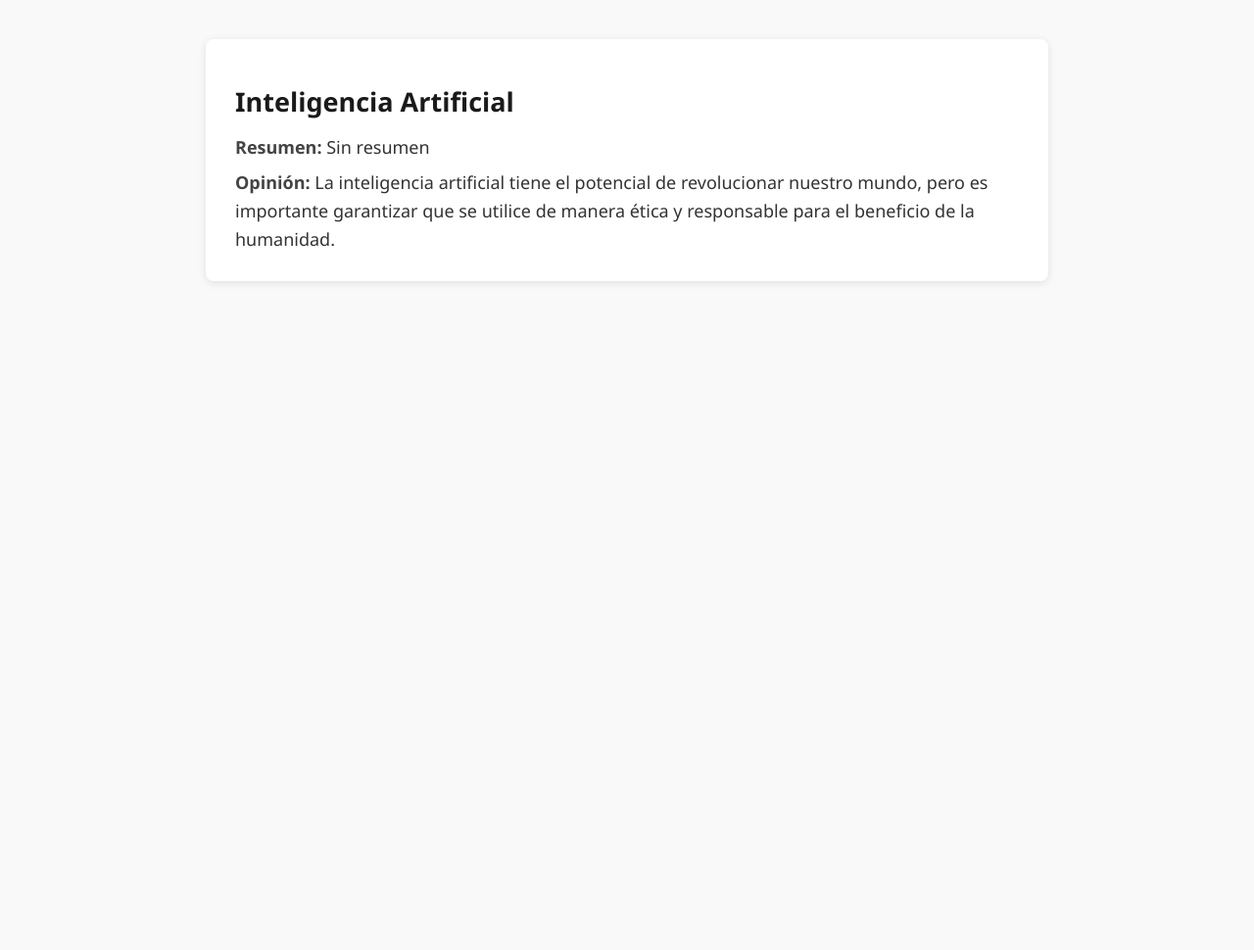
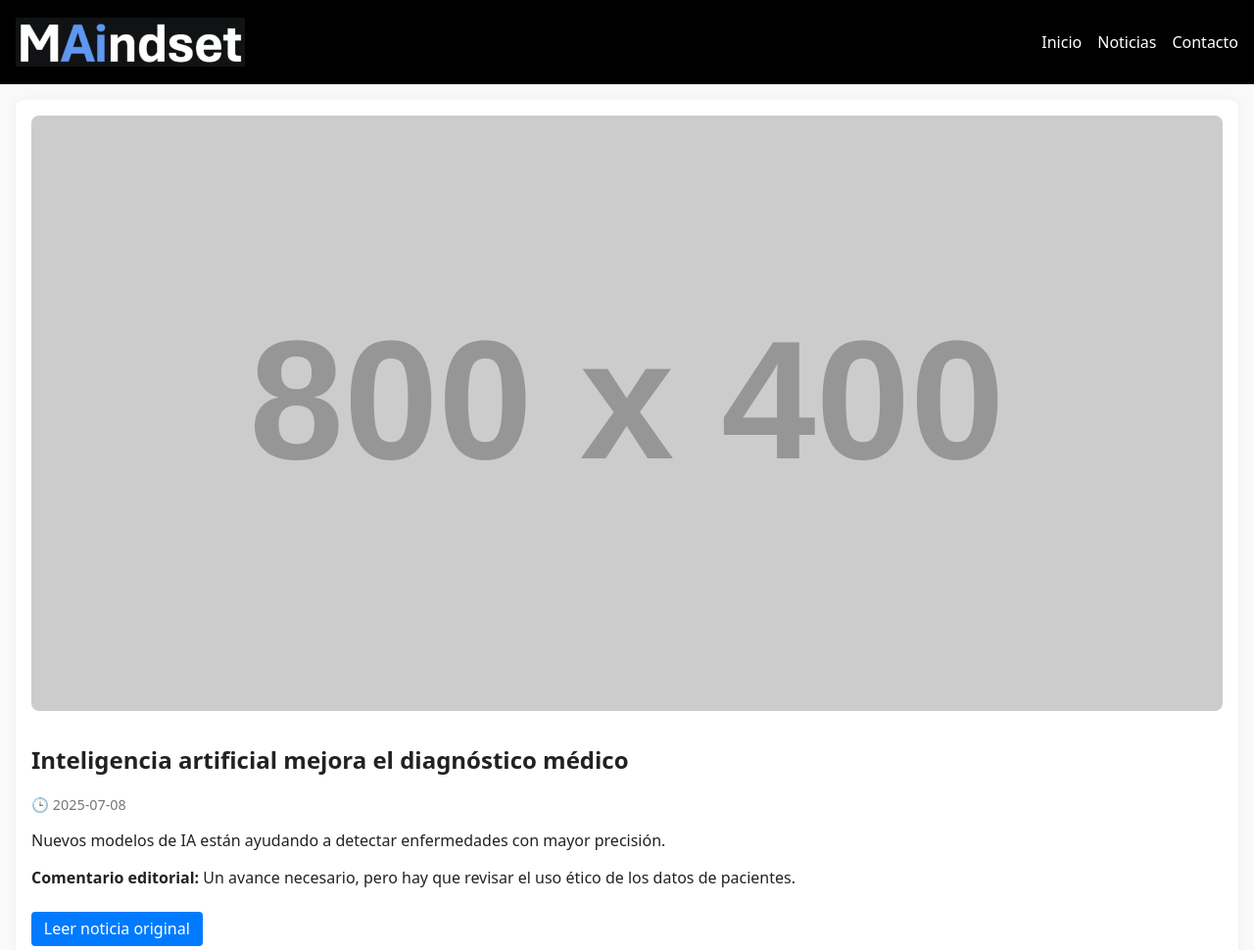
Before and after one commit to vicentedominguezph/Maindset-al-dia, a plain HTML site: page index.html in a window 1280 px wide. Shown: the top 970 px of the page at 98% size. Before the commit the page ends 800 px from the top, so only its background shows below. Drawn offline with Linux system fonts and the light colour scheme; placeholder pictures from the web are drawn by us.

Commit message:
Add files via upload

```diff
--- a/index.html
+++ b/index.html
@@ -1,17 +1,32 @@
-
 <!DOCTYPE html>
 <html lang="es">
 <head>
-    <meta charset="UTF-8">
-    <meta name="viewport" content="width=device-width, initial-scale=1.0">
-    <title>MAIndset al día</title>
-    <link rel="stylesheet" href="style.css">
+  <meta charset="UTF-8" />
+  <meta name="viewport" content="width=device-width, initial-scale=1.0"/>
+  <title>MAIndset al día</title>
+  <link rel="stylesheet" href="style.css"/>
 </head>
 <body>
-    <article style="margin-bottom: 2em;">
-        <h2>Inteligencia Artificial</h2>
-        <p><strong>Resumen:</strong> Sin resumen</p>
-        <p><strong>Opinión:</strong> La inteligencia artificial tiene el potencial de revolucionar nuestro mundo, pero es importante garantizar que se utilice de manera ética y responsable para el beneficio de la humanidad.</p>
-    </article>
+  <header>
+    <img src="logo.png" alt="Logo MAIndset" class="logo" />
+    <nav>
+      <ul>
+        <li><a href="#">Inicio</a></li>
+        <li><a href="#">Noticias</a></li>
+        <li><a href="#">Contacto</a></li>
+      </ul>
+    </nav>
+  </header>
+
+  <main>
+    <!-- Aquí se insertarán las noticias automáticamente -->
+    <div id="noticias-container"></div>
+  </main>
+
+  <footer>
+    <p>© 2025 MAIndset. Actualizado automáticamente todos los días a las 5:00 AM.</p>
+  </footer>
+
+  <script src="script.js"></script>
 </body>
 </html>
--- /dev/null
+++ b/noticias.json
@@ -0,0 +1,20 @@
+{
+  "noticias": [
+    {
+      "titulo": "Inteligencia artificial mejora el diagnóstico médico",
+      "descripcion": "Nuevos modelos de IA están ayudando a detectar enfermedades con mayor precisión.",
+      "fecha": "2025-07-08",
+      "comentario": "Un avance necesario, pero hay que revisar el uso ético de los datos de pacientes.",
+      "imagen": "https://via.placeholder.com/800x400?text=IA+medicina",
+      "link": "https://ejemplo.com/noticia1"
+    },
+    {
+      "titulo": "Chile implementa IA en predicción de cosechas",
+      "descripcion": "El sector agrícola chileno apuesta por modelos predictivos para optimizar recursos.",
+      "fecha": "2025-07-08",
+      "comentario": "Un uso estratégico que puede reducir costos y desperdicio de agua.",
+      "imagen": "https://via.placeholder.com/800x400?text=IA+agricultura",
+      "link": "https://ejemplo.com/noticia2"
+    }
+  ]
+}
--- /dev/null
+++ b/script.js
@@ -0,0 +1,16 @@
+fetch('noticias.json')
+  .then(res => res.json())
+  .then(data => {
+    const contenedor = document.getElementById('noticias-container');
+    data.noticias.forEach(noticia => {
+      contenedor.innerHTML += `
+      <div class="noticia">
+        <img src="${noticia.imagen}" alt="Imagen IA generada"/>
+        <h2>${noticia.titulo}</h2>
+        <p class="fecha">🕒 ${noticia.fecha}</p>
+        <p>${noticia.descripcion}</p>
+        <p><strong>Comentario editorial:</strong> ${noticia.comentario}</p>
+        <a class="boton-compartir" href="${noticia.link}" target="_blank">Leer noticia original</a>
+      </div>`;
+    });
+  });
--- a/style.css
+++ b/style.css
@@ -1,30 +1,62 @@
+
 body {
-  font-family: 'Segoe UI', Tahoma, Geneva, Verdana, sans-serif;
-  margin: 40px;
-  background-color: #f9f9f9;
-  color: #333;
-  line-height: 1.6;
+  font-family: system-ui, sans-serif;
+  margin: 0;
+  background: #f9f9f9;
+  color: #222;
 }
-
-h2 {
-  color: #1a1a1a;
-  margin-bottom: 10px;
+header {
+  background-color: #000;
+  color: white;
+  padding: 1rem;
+  display: flex;
+  align-items: center;
+  justify-content: space-between;
 }
-
-p {
-  margin: 8px 0;
+header .logo {
+  height: 50px;
 }
-
-strong {
-  color: #444;
+nav ul {
+  display: flex;
+  list-style: none;
+  gap: 1rem;
 }
-
-article {
-  background-color: #fff;
-  padding: 20px 30px;
+nav a {
+  color: white;
+  text-decoration: none;
+}
+main {
+  padding: 1rem;
+}
+.noticia {
+  background: white;
   border-radius: 8px;
-  box-shadow: 0 2px 8px rgba(0, 0, 0, 0.1);
-  max-width: 800px;
-  margin: auto;
-  font-size: 18px;
+  margin-bottom: 1.5rem;
+  padding: 1rem;
+  box-shadow: 0 0 10px rgba(0,0,0,0.05);
 }
+.noticia img {
+  width: 100%;
+  border-radius: 8px;
+  margin-bottom: 0.5rem;
+}
+.fecha {
+  font-size: 0.9rem;
+  color: #777;
+}
+.boton-compartir {
+  display: inline-block;
+  background-color: #007bff;
+  color: white;
+  padding: 0.4rem 0.8rem;
+  border-radius: 4px;
+  text-decoration: none;
+  margin-top: 0.5rem;
+}
+footer {
+  background: #000;
+  color: white;
+  padding: 1rem;
+  text-align: center;
+  margin-top: 2rem;
+}
```
